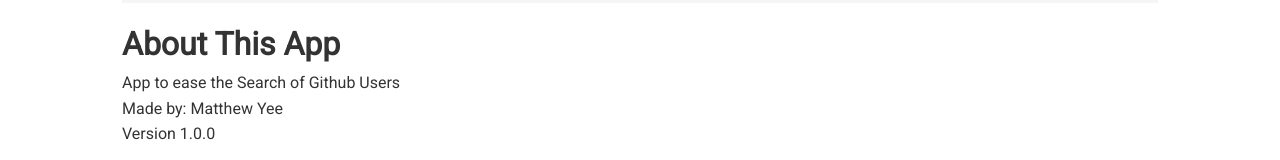
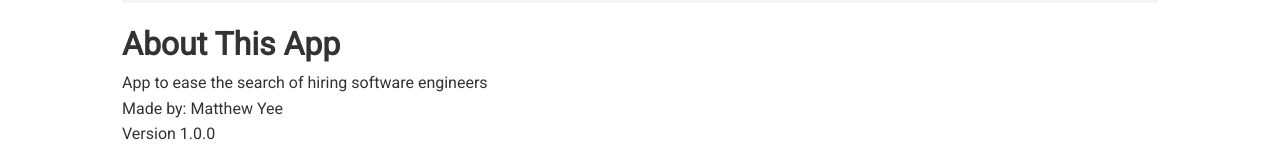
Before and after one commit to MatthewYee92/Git-Finder, a React (Create React App) app: page /about in a window 1280 px wide. Shown: the part 138-298 px from the top of the page. Built offline with nearby package versions, Linux system fonts and the light colour scheme.

Commit message:
updated about section

```diff
--- a/src/components/pages/About.jsx
+++ b/src/components/pages/About.jsx
@@ -4,7 +4,7 @@ const About = () => {
   return (
     <Fragment>
       <h1>About This App</h1>
-      <p>App to ease the Search of Github Users</p>
+      <p>App to ease the search of hiring software engineers</p>
       <p>Made by: Matthew Yee</p>
       <p>Version 1.0.0</p>
     </Fragment>
```
